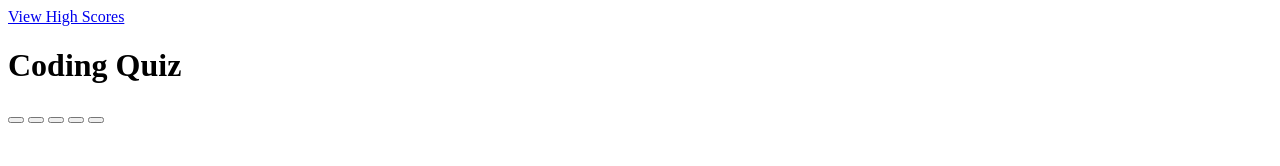
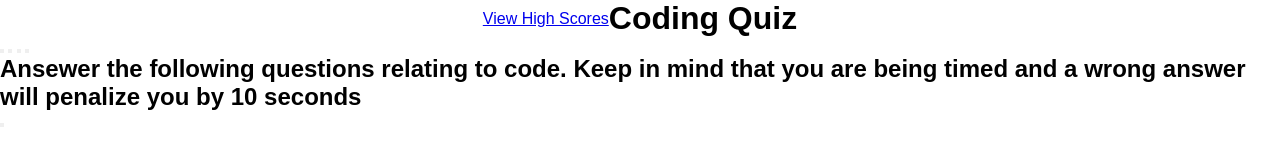
Before and after one commit to JosephW143/Code-Quiz, a plain HTML site: page index.html in a window 1280 px wide. Drawn offline with Linux system fonts and the light colour scheme.

Commit message:
started css and more script for page load

```diff
--- a/assets/css/styles.css
+++ b/assets/css/styles.css
@@ -0,0 +1,16 @@
+* {
+    margin: 0;
+    padding: 0;
+    box-sizing: border-box;
+}
+
+body {
+    font-family: Arial, Helvetica, sans-serif;
+}
+
+header {
+    display: flex;
+    flex-wrap: wrap;
+    align-items: center;
+    justify-content: center;
+}
--- a/assets/js/script.js
+++ b/assets/js/script.js
@@ -1,8 +1,11 @@
-var timer = getElementById('timer');
-var op1 = getElementById('op1');
-var op2 = getElementById('op2');
-var op3 = getElementById('op3');
-var op4 = getElementById('op4');
+var timer = document.getElementById('timer');
+var op1 = document.getElementById('op1');
+var op2 = document.getElementById('op2');
+var op3 = document.getElementById('op3');
+var op4 = document.getElementById('op4');
+var quizHead = document.getElementById('quizHead');
+var mainContainer = document.getElementById('mainContainer');
+var startButton = document.getElementById('start')
 
 var questionsArray = [
     {
@@ -36,3 +39,21 @@ var questionsArray = [
         answer: 0
     },
 ]
+
+var pageLoad = function () {
+    var quizHead = document.createElement('h2')
+    quizHead.textContent = "Ansewer the following questions relating to code. Keep in mind that you are being timed and a wrong answer will penalize you by 10 seconds";
+    mainContainer.appendChild(quizHead);
+
+    var startBtn = document.createElement('button');
+    startBtn.textContent = "start";
+    startBtn.addEventListener('click', startGame)
+    mainContainer.appendChild(startButton);
+
+};
+
+var startGame = function() {
+
+}
+
+pageLoad();
--- a/index.html
+++ b/index.html
@@ -19,12 +19,12 @@
             <!--Time:00-->
         </div>
     </header>
-    <main>
+    <main id="mainContainer">
         <h2 id="quizHead">
 
         </h2>
 
-        <button>
+        <button id="start">
             <!--Start Button-->
         </button>
 
```
